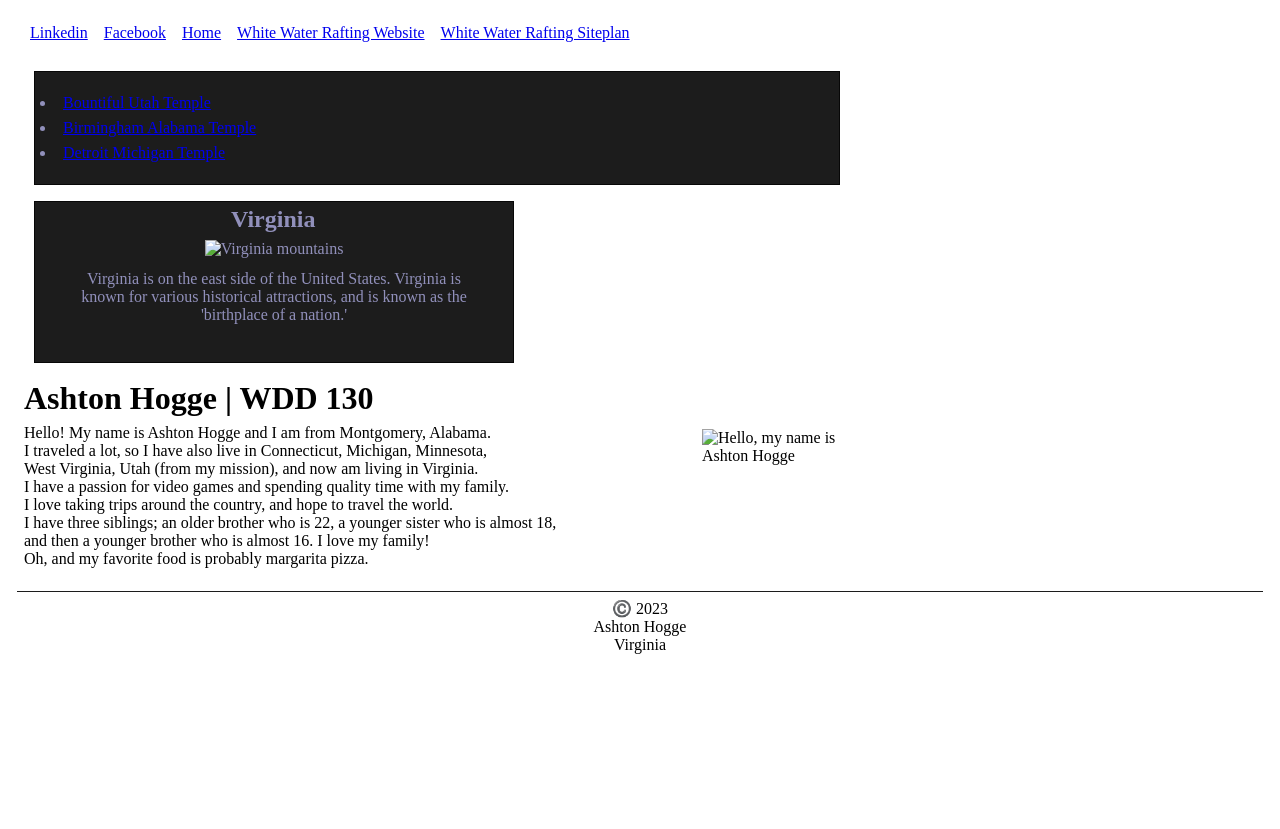
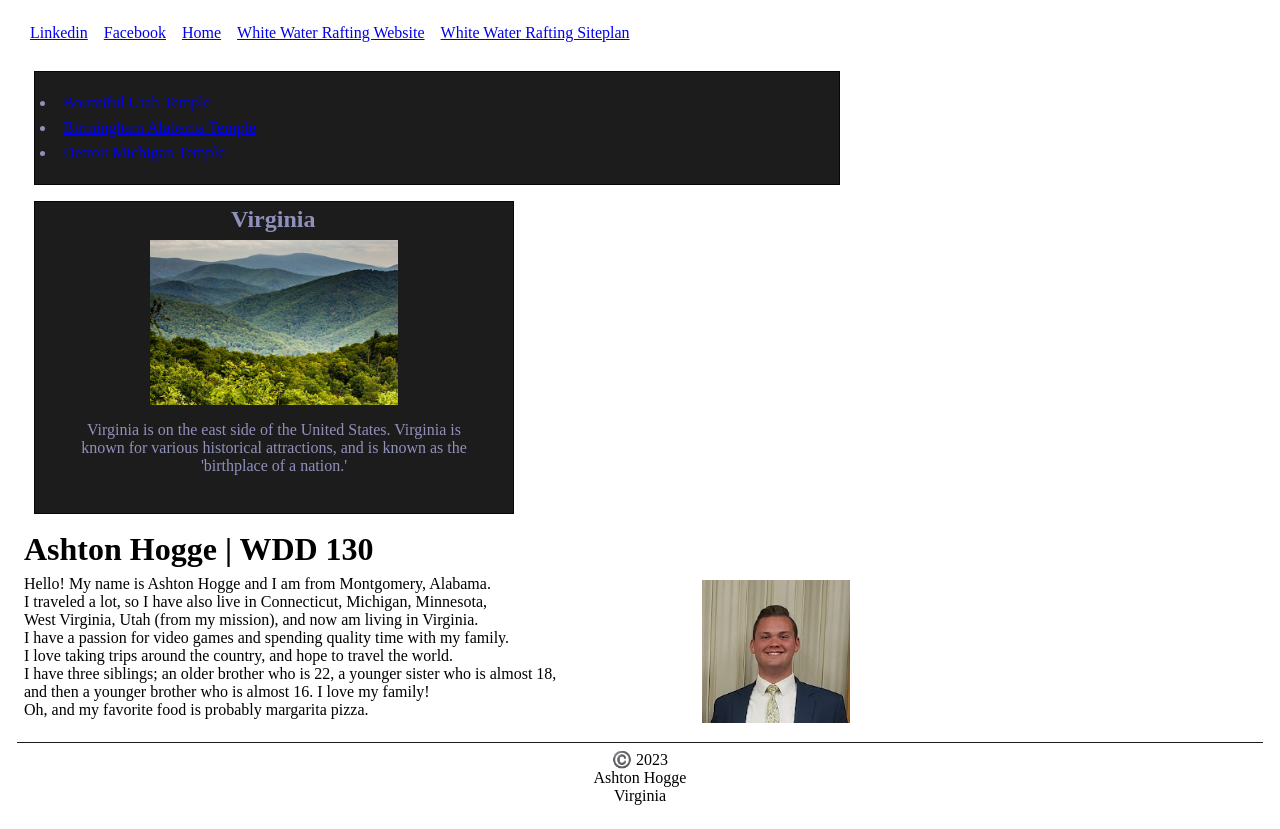
Before and after one commit to ashhogge/Coding, a plain HTML site: page indexfolder/index.html in a window 1280 px wide. Before the commit the page ends 800 px from the top, so only its background shows below. Drawn offline with Linux system fonts and the light colour scheme; files that its build step writes are made by us from their sources.

Commit message:
adjustedlinking

```diff
--- a/indexfolder/index.html
+++ b/indexfolder/index.html
@@ -6,7 +6,7 @@
     <meta charset="utf-8">
     <meta name="viewport" content="width=device-width,initial-scale=1.0">
      <title>Ashton Hogge | WDD 130</title>
-     <link rel="stylesheet" href="indexfolder/styles.css">
+     <link rel="stylesheet" href="styles.css">
 
 </head>
 <body>
@@ -27,12 +27,12 @@
     </ul>
     <aside class="box">
         <h2>Virginia</h2>
-        <img src="indexfolder/images/virginia_mountain.jpg" alt="Virginia mountains">
+        <img src="images/virginia_mountain.jpg" alt="Virginia mountains">
         <p>Virginia is on the east side of the United States. Virginia is known for various historical attractions, and is known as the 'birthplace of a nation.' </p>
     </aside>
 
     <h1>Ashton Hogge | WDD 130</h1>
-    <img class="float-image" src="indexfolder/images/profile.jpg" alt="Hello, my name is Ashton Hogge" width="200">
+    <img class="float-image" src="images/profile.jpg" alt="Hello, my name is Ashton Hogge" width="200">
     <p>Hello! My name is Ashton Hogge and I am from Montgomery, Alabama.<br>
         I traveled a lot, so I have also live in Connecticut, Michigan, Minnesota,<br>
         West Virginia, Utah (from my mission), and now am living in Virginia.<br>
```
